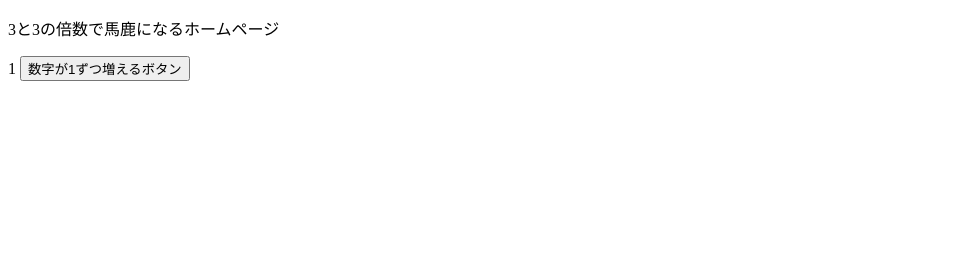
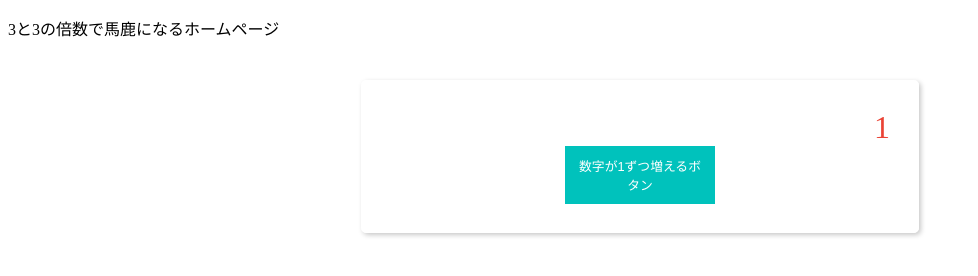
Before and after one commit to maintedragon/3Baka, a plain HTML site: page index.html in a window 1280 px wide. Shown: the whole page, without its empty margins (0-978 px from the left). Drawn offline with Linux system fonts and the light colour scheme.

Commit message:
apply style sheet

```diff
--- a/index.html
+++ b/index.html
@@ -1,9 +1,10 @@
 <!DOCTYPE html>
 <html lang="ja">
   <head>
-    <meta charset="UTF-8">
-    <meta http-equiv="X-UA-Compatible" content="IE=edge">
-    <meta name="viewport" content="width=device-width, initial-scale=1.0">
+    <meta charset="UTF-8" />
+    <meta http-equiv="X-UA-Compatible" content="IE=edge" />
+    <meta name="viewport" content="width=device-width, initial-scale=1.0" />
+    <link rel="stylesheet" href="style.css" />
     <title>3と3の倍数で馬鹿になるホームページ</title>
   </head>
   <body>
--- /dev/null
+++ b/style.css
@@ -0,0 +1,29 @@
+#app {
+  width: 96%;
+  max-width: 500px;
+  margin: 40px auto;
+  padding: 28px;
+  border: 1px solid #ffffff;
+  border-radius: 5px;
+  box-shadow: 2px 2px 5px 0px rgba(200, 200, 200, 1);
+  text-align: right;
+}
+
+#target {
+  color: #ea4335;
+  font-size: 2rem;
+}
+
+#btn {
+  display: block;
+  width: 150px;
+  padding: 10px;
+  margin: 0 auto;
+  text-decoration: none;
+  text-align: center;
+  font-size: 0.8rem;
+  color: #ffffff;
+  border: 0;
+  background-color: #00c2bc;
+  cursor: pointer;
+}
```
Also changed, not shown: index.js (+20 -20 lines). Lines whose indentation alone changed are shown as unchanged.
